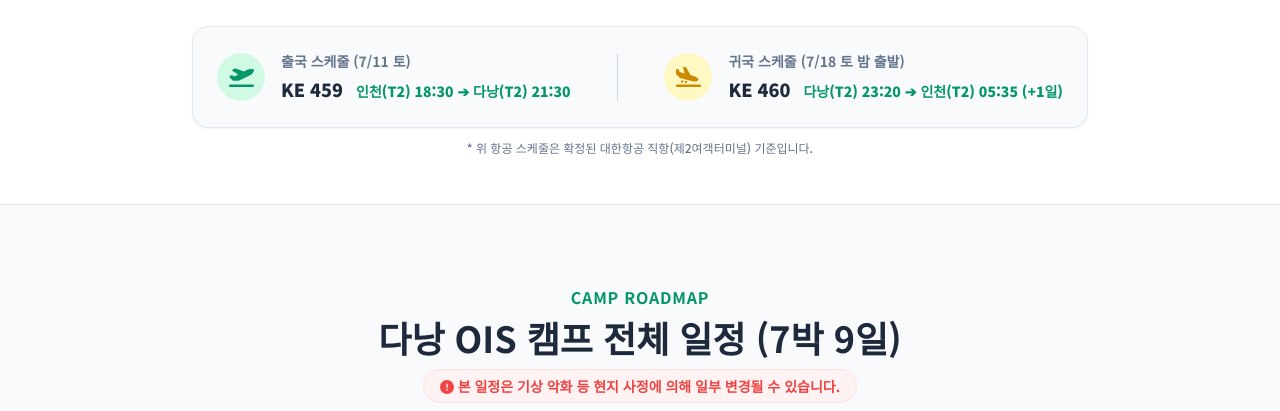
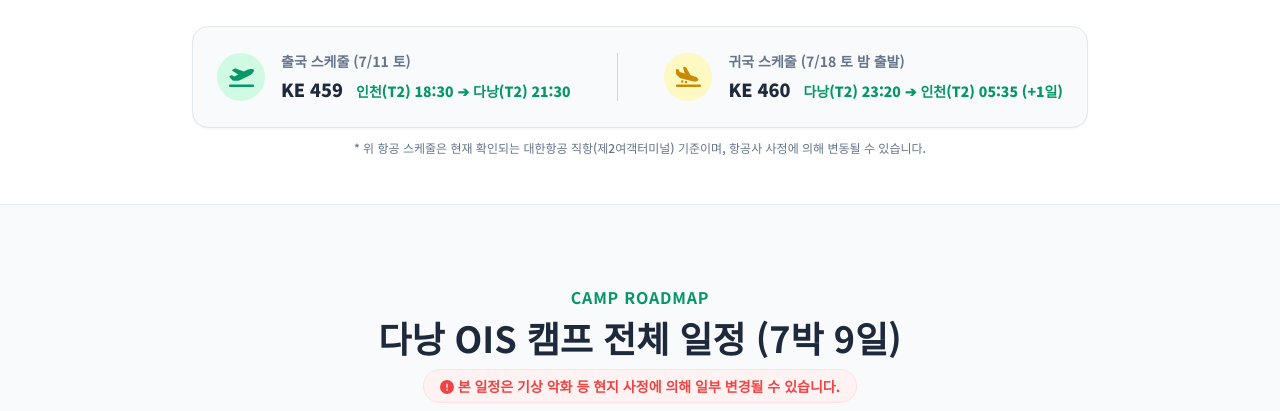
Before and after one commit to Indadady/260711_Danang, a plain HTML site: page index.html in a window 1280 px wide. Shown: the part 686-1097 px from the top of the page. Drawn offline with nearby package versions, Linux system fonts and the light colour scheme.

Commit message:
Update index.html

```diff
--- a/index.html
+++ b/index.html
@@ -196,7 +196,7 @@
                         </div>
                     </div>
                 </div>
-                <p class="text-center text-xs text-slate-500 font-medium mt-3">* 위 항공 스케줄은 확정된 대한항공 직항(제2여객터미널) 기준입니다.</p>
+                <p class="text-center text-xs text-slate-500 font-medium mt-3">* 위 항공 스케줄은 현재 확인되는 대한항공 직항(제2여객터미널) 기준이며, 항공사 사정에 의해 변동될 수 있습니다.</p>
             </div>
         </section>
 
```
